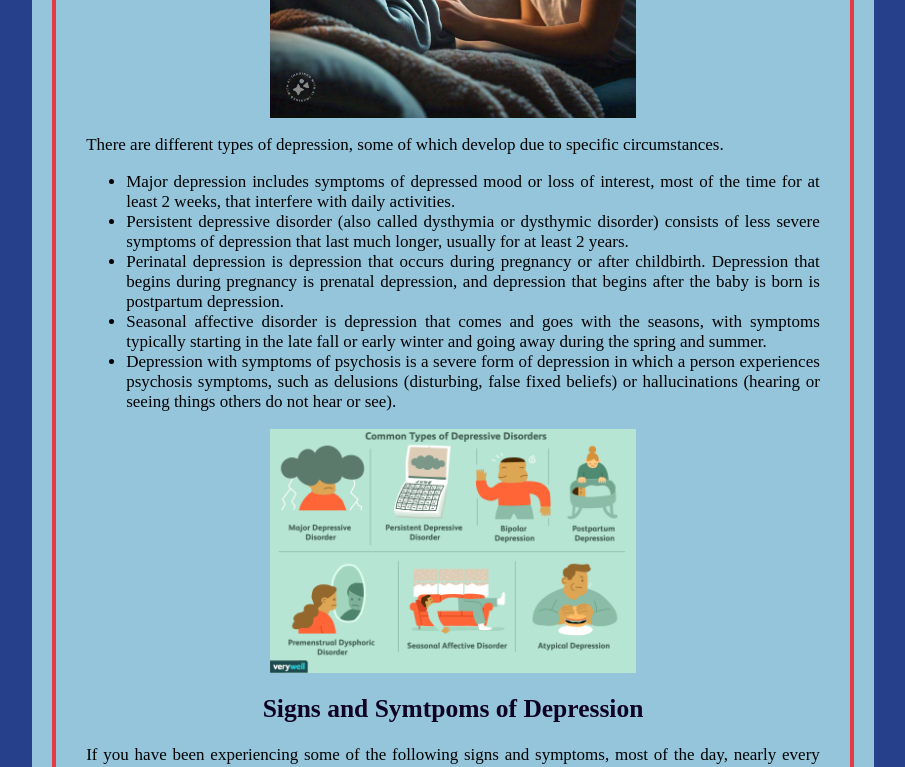
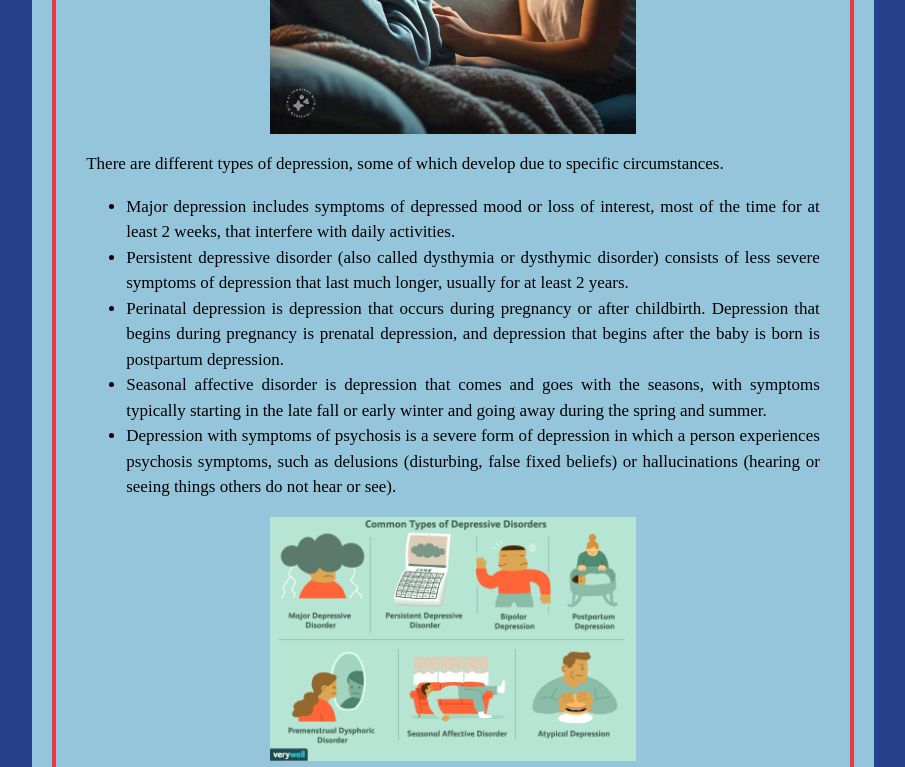
Before and after one commit to dannyg06/Interlink_19.fm, a plain HTML site: page index.html in a window 1280 px wide. Shown: the part 840-1607 px from the top of the page, without its empty margins (187-1092 px from the left). Drawn offline with Linux system fonts and the light colour scheme.

Commit message:
Update styles.css

```diff
--- a/css/styles.css
+++ b/css/styles.css
@@ -198,6 +198,15 @@ th, tr {
         border-radius: 10px;
         text-align: justify;
     }
+
+    p{
+        line-height: 1.5;
+    }
+
+    ul{
+        line-height: 1.5;
+    }
+
     .col{
         width: 50%;
         text-align: left;
@@ -209,6 +218,7 @@ th, tr {
     #lower_area img{
         width: 70%;
     }
+
 
 }
 
```
